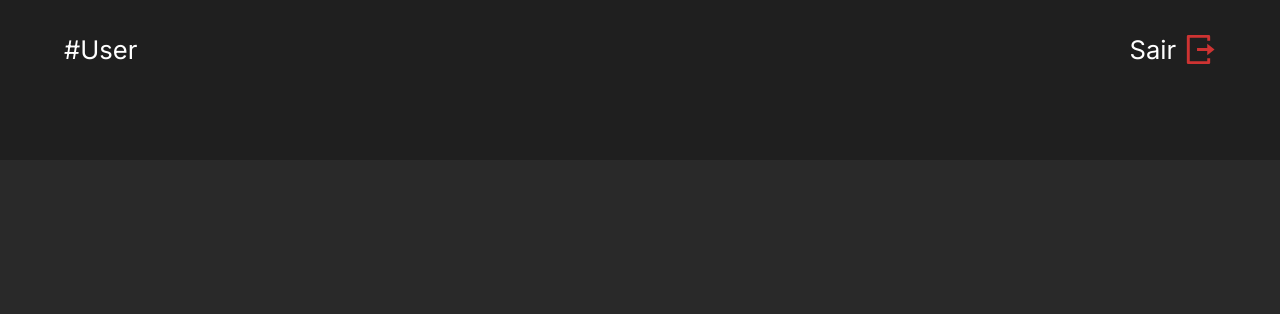
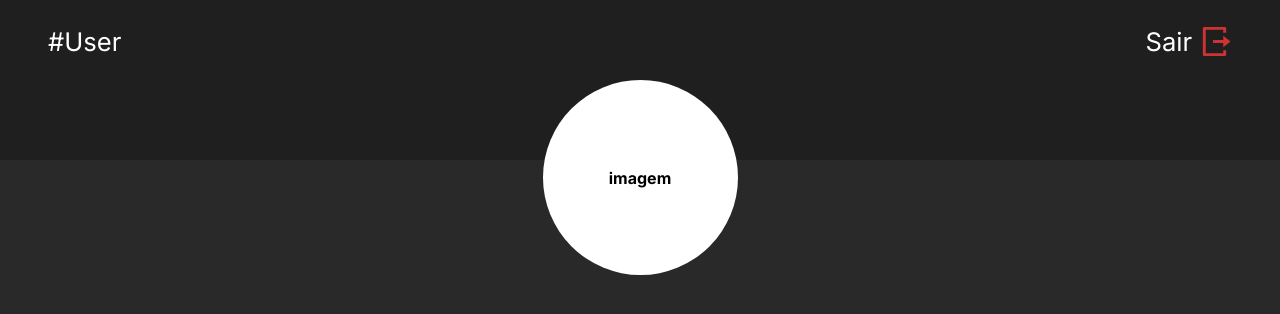
Before and after one commit to RenanPaixao/Github-App, a JavaScript app: page / in a window 1280 px wide. Shown: the top 314 px of the page. Built offline with nearby package versions, Linux system fonts and the light colour scheme; the HTML template or start-up script is replaced by a standard one.

Commit message:
feat(div-image): adição de div para imagem
também ajustei algumas coisas no container top

```diff
--- a/src/pages/Home/index.js
+++ b/src/pages/Home/index.js
@@ -1,4 +1,4 @@
-import { Container, ContainerTop, UsernameTop } from './style';
+import { Container, ContainerTop, UsernameTop, DivImage } from './style';
 import Logout from '../../assets/images/logout.svg';
 
 function Home() {
@@ -12,6 +12,9 @@ function Home() {
           </p>
         </UsernameTop>
       </ContainerTop>
+      <DivImage>
+        <h2>imagem</h2>
+      </DivImage>
     </Container>
   );
 }
--- a/src/pages/Home/style.js
+++ b/src/pages/Home/style.js
@@ -6,7 +6,7 @@ export const Container = styled.div`
 `;
 
 export const ContainerTop = styled.div`
-  height: 12rem;
+  height: 9rem;
 
   background-color: var(--gray-two);
 
@@ -19,13 +19,9 @@ export const UsernameTop = styled.div`
   display: flex;
   align-items: center;
   justify-content: space-between;
-  padding: 1rem 1rem 0;
+  padding: 1.5rem 1rem 0;
 
   color: var(--white);
-
-  @media (min-width: 800px) {
-    padding: 2rem 4rem 0;
-  }
 
   p {
     display: flex;
@@ -34,6 +30,7 @@ export const UsernameTop = styled.div`
 
     @media (min-width: 800px) {
       font-size: 1.6rem;
+      margin: 0 2rem;
     }
 
     img {
@@ -50,3 +47,23 @@ export const UsernameTop = styled.div`
     }
   }
 `;
+
+export const DivImage = styled.div`
+  width: 8.1875rem;
+  height: 8.1875rem;
+
+  display: flex;
+  align-items: center;
+  justify-content: center;
+  border-radius: 50%;
+  margin: -3.75rem auto 0;
+
+  background-color: var(--white);
+
+  @media (min-width: 800px) {
+    width: 12.1875rem;
+    height: 12.1875rem;
+
+    margin-top: -5rem;
+  }
+`;
```
